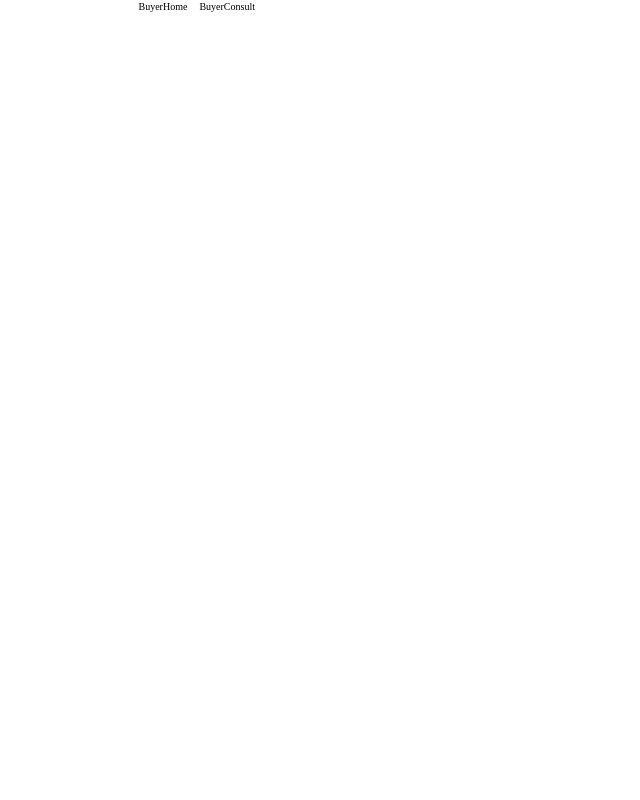
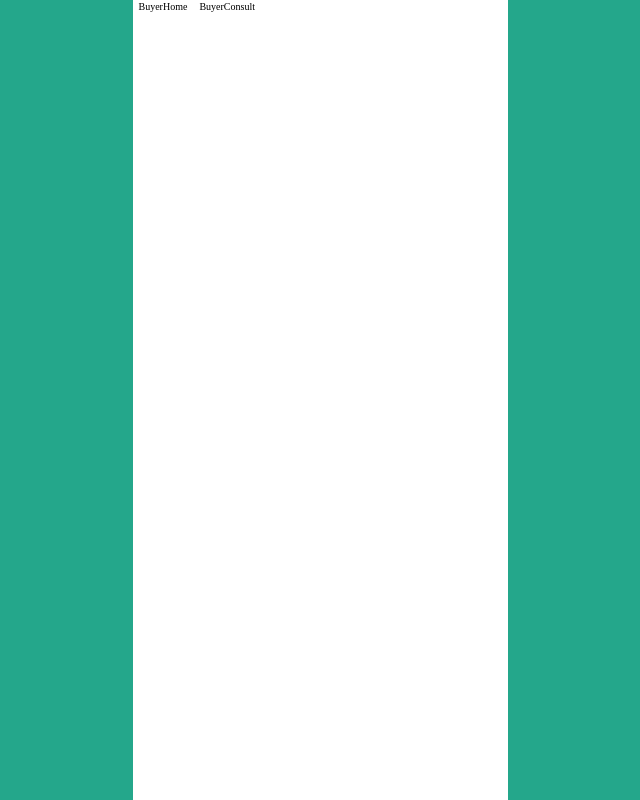
Before and after one commit to sharemindteam/sharemind-client, a React (Create React App) app: page / in a window 1280 px wide. Shown: the whole page, without its empty margins (320-960 px from the left). Built offline with nearby package versions, Linux system fonts and the light colour scheme.

Commit message:
fix: height scroll 문제 fix (#5)

```diff
--- a/src/components/Common/AppContainer.tsx
+++ b/src/components/Common/AppContainer.tsx
@@ -17,4 +17,5 @@ const StyledApp = styled.div`
     width: 37.5rem;
   }
   background-color: white;
+  overflow-y: scroll;
 `;
--- a/src/styles/GlobalStyle.ts
+++ b/src/styles/GlobalStyle.ts
@@ -27,7 +27,11 @@ export const GlobalStyle = createGlobalStyle`
     -webkit-box-pack: center;
     justify-content: center;
     margin: 0px;
-    background-color: #ffffff;
+    background-color: #24a78b;
+    -ms-overflow-style: none;
+  }
+  ::-webkit-scrollbar {
+    display: none;
   }
   input {
    border: none;
```
